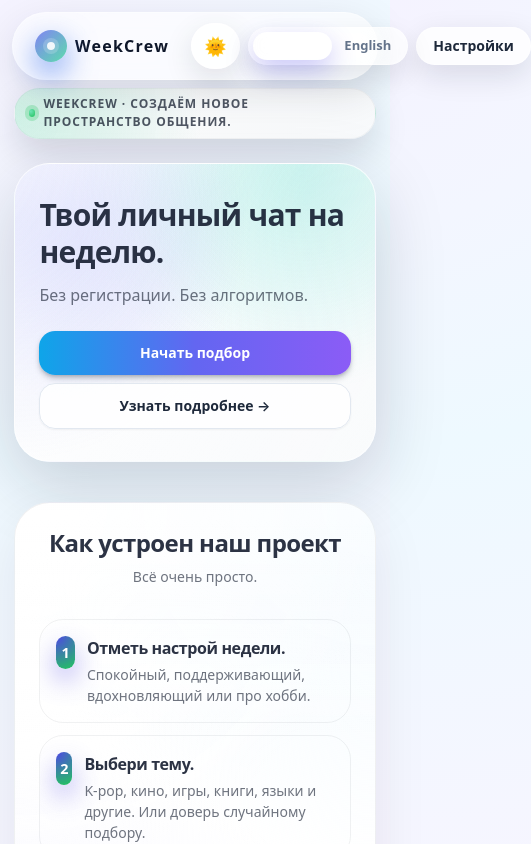
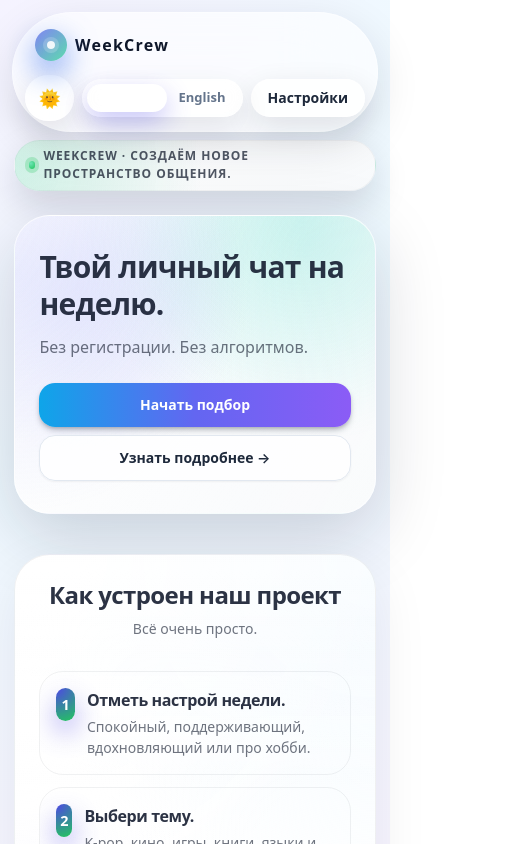
Before and after one commit to QuantumKeyUYU/WeekCrew, a Next.js app: page / in a window 390 px wide. Shown: the top 844 px of the page, 531 px wide, since content can reach past the window. Built offline with nearby package versions, Linux system fonts and the light colour scheme; no server answers.

Commit message:
Update header.tsx

```diff
--- a/src/components/layout/header.tsx
+++ b/src/components/layout/header.tsx
@@ -33,12 +33,13 @@
   }, []);
 
   return (
-    // px-3 — те же отступы, что у app-shell (0.75rem), чтобы всё легло ровно
+    // те же боковые паддинги, что и у app-shell
     <header className="sticky top-3 z-50 px-3 sm:top-4 sm:px-6">
       <div
         className={clsx(
-          // Основная «таблетка» шапки
-          'mx-auto flex w-full max-w-5xl items-center justify-between gap-3 rounded-full border px-3 py-2.5 sm:px-4',
+          // ВАЖНО: flex-wrap + нет justify-between по умолчанию,
+          // чтобы на мобиле элементы могли переноситься, а не вылазить за экран.
+          'header-shell mx-auto flex w-full max-w-5xl flex-wrap items-center gap-2 rounded-full border px-3 py-2.5 sm:flex-nowrap sm:justify-between sm:gap-3 sm:px-4',
           'backdrop-blur-2xl transition-all duration-300 ease-out',
           'shadow-[0_14px_45px_rgba(15,23,42,0.12)] dark:shadow-[0_18px_55px_rgba(0,0,0,0.55)]',
           isScrolled
@@ -46,7 +47,7 @@
             : 'border-white/40 bg-white/60 text-slate-900 dark:border-white/10 dark:bg-white/5 dark:text-white',
         )}
       >
-        {/* Логотип / бренд */}
+        {/* Левая часть — логотип */}
         <Link
           href="/"
           aria-label="WeekCrew — на главную"
@@ -60,8 +61,8 @@
           </span>
         </Link>
 
-        {/* Правый блок: профиль + язык + настройки */}
-        <div className="flex items-center gap-2 sm:gap-3">
+        {/* Правая часть — может УЙТИ на новую строку на маленьком экране */}
+        <div className="ml-auto flex flex-wrap items-center gap-2 sm:flex-nowrap sm:gap-3">
           <button
             type="button"
             onClick={() => openProfileModal()}
```
